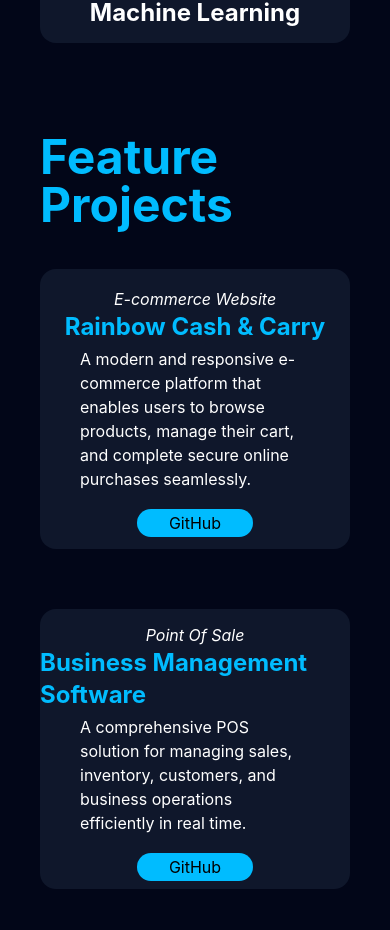
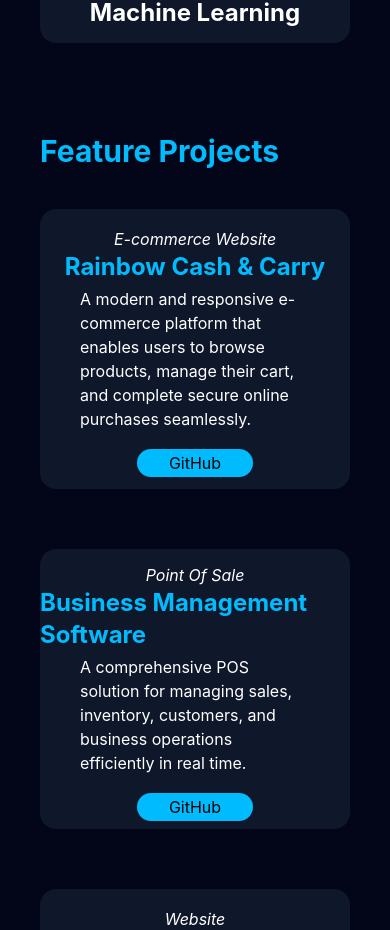
Before and after one commit to RohanWaseem/portfolio, a React app in the folder frontend/: page / in a window 390 px wide. Shown: the part 3687-4617 px from the top of the page. Built offline with nearby package versions, Linux system fonts and the light colour scheme; the HTML template or start-up script is replaced by a standard one.

Commit message:
Updated portfolio

```diff
--- a/frontend/src/App.jsx
+++ b/frontend/src/App.jsx
@@ -242,7 +242,7 @@
 {/* feature project  */}
 
 <div id='projects' className='w-full h-full lg:h-screen pb-20 bg-slate-950 pt-5'>
-    <div className='text-sky-400  text-5xl pl-10 font-bold'>
+    <div className='text-sky-400  text-3xl sm:text-5xl pl-10 font-bold'>
     <h1>Feature Projects</h1>
 
 
```
